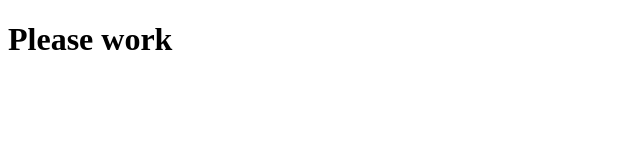
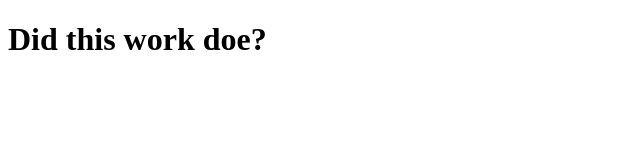
Before and after one commit to amy61789/travis-ci-demo, a website: page index.html in a window 1280 px wide. Shown: the whole page, without its empty margins (0-640 px from the left). Drawn offline with Linux system fonts and the light colour scheme.

Commit message:
testing to see if changes work

```diff
--- a/index.html
+++ b/index.html
@@ -2,9 +2,9 @@
 <html lang="en">
   <head>
     <meta charset="utf-8">
-    <title>Hello World</title>
+    <title>Doe Doe Doe</title>
   </head>
   <body>
-  <h1>Please work</h1>
+  <h1>Did this work doe?</h1>
   </body>
 </html>
```
